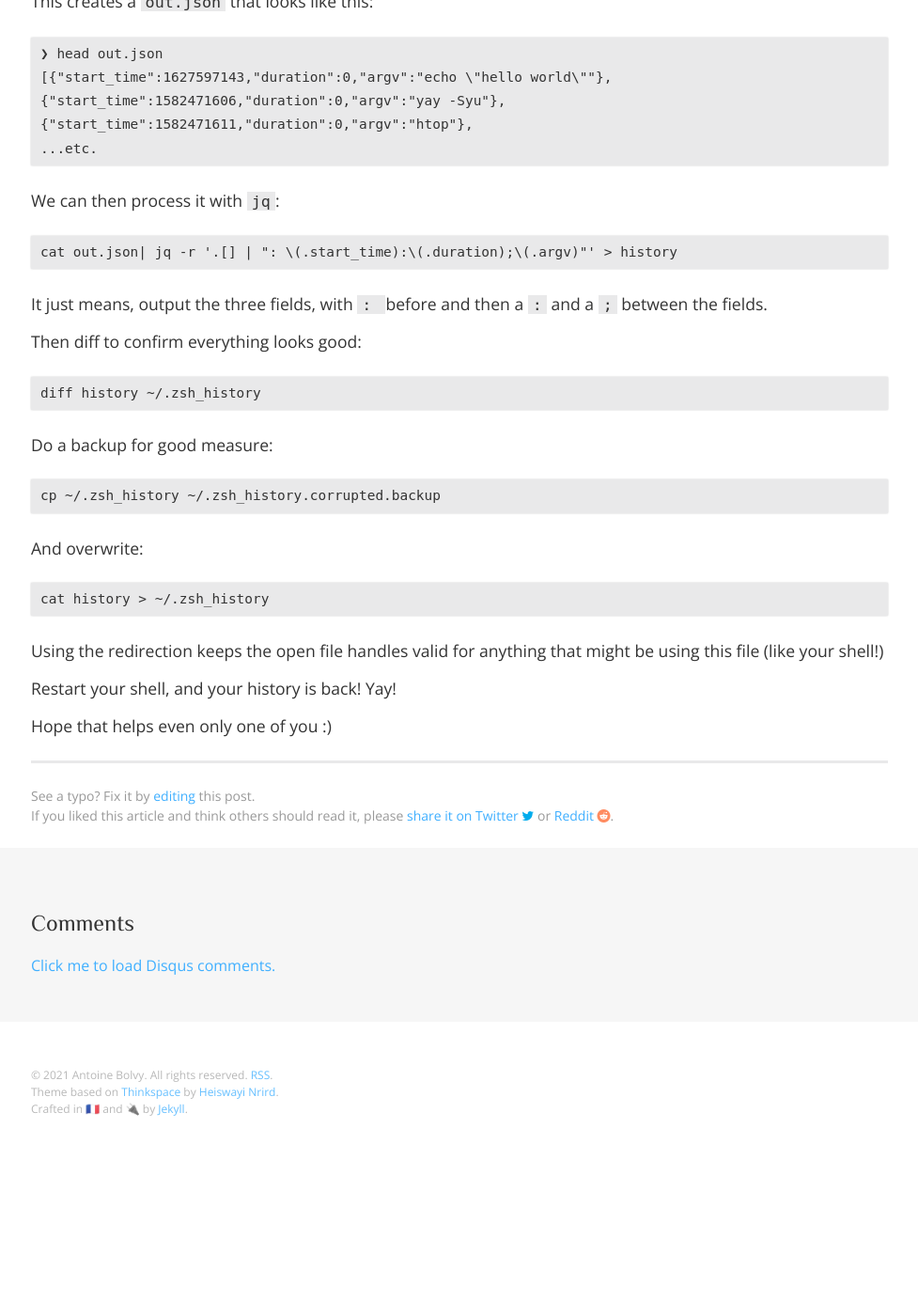
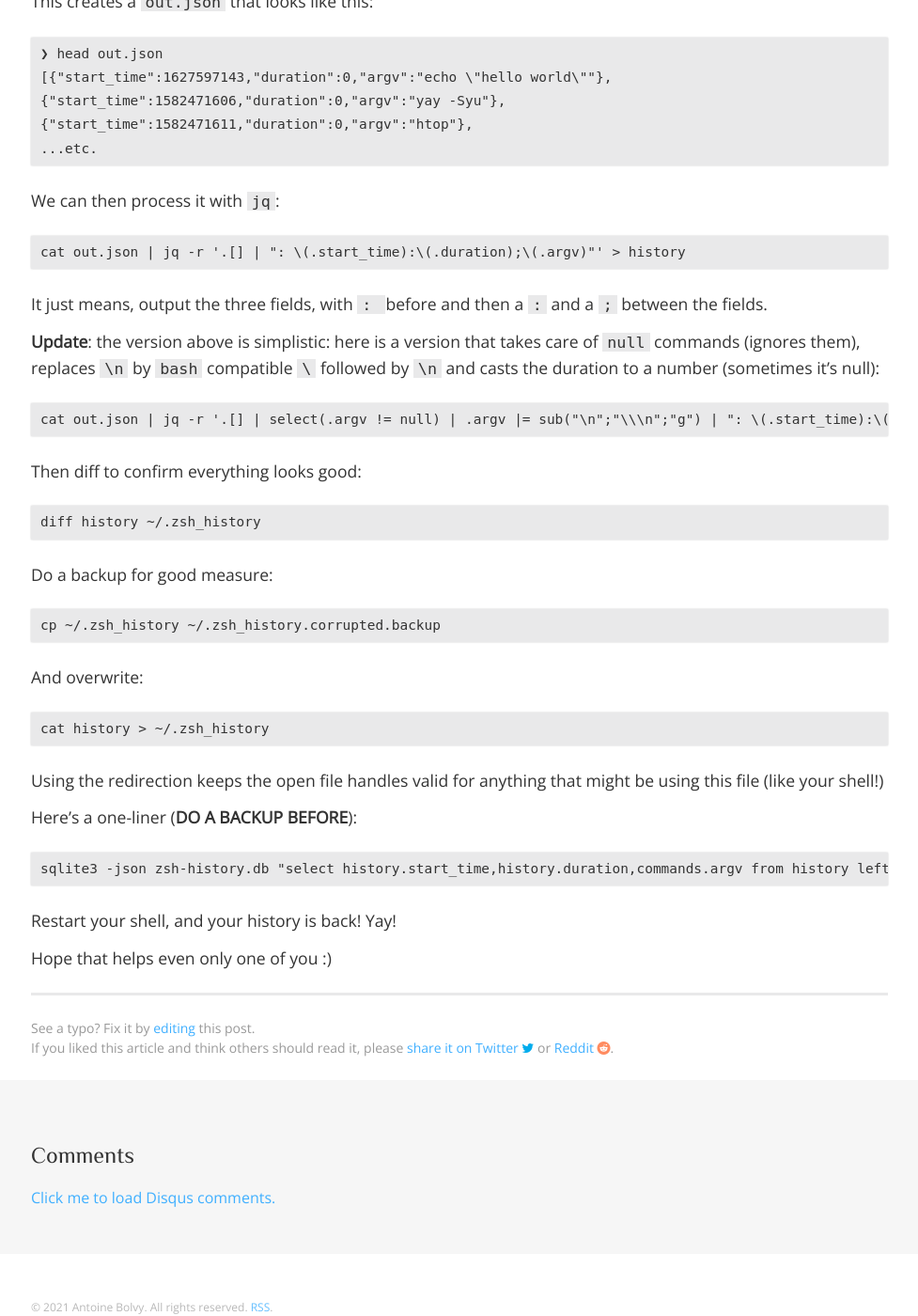
Before and after one commit to saveman71/saveman71.github.io, a Jekyll site: the page built from _posts/2021-09-08-recovering-zsh-history-from-histdb.md, in a window 1280 px wide and 1400 px high, scrolled down 2142 px. Shown: the whole window at 94% size, without its empty margins (151-1128 px from the left). Built offline with Jekyll 4.4.1, drawn with Linux system fonts in a browser that asks for light colours; before the commit the page ends 3379 px from its top, so only the background shows below that.

Commit message:
Fix jq command, add one-liner

````diff
--- a/_posts/2021-09-08-recovering-zsh-history-from-histdb.md
+++ b/_posts/2021-09-08-recovering-zsh-history-from-histdb.md
@@ -75,10 +75,16 @@ This creates a `out.json` that looks like this:
 We can then process it with `jq`:
 
 ```
-cat out.json| jq -r '.[] | ": \(.start_time):\(.duration);\(.argv)"' > history
+cat out.json | jq -r '.[] | ": \(.start_time):\(.duration);\(.argv)"' > history
 ```
 
 It just means, output the three fields, with `: ` before and then a `:` and a `;` between the fields.
+
+**Update**: the version above is simplistic: here is a version that takes care of `null` commands (ignores them), replaces `\n` by `bash` compatible `\` followed by `\n` and casts the duration to a number (sometimes it's null):
+
+```
+cat out.json | jq -r '.[] | select(.argv != null) | .argv |= sub("\n";"\\\n";"g") | ": \(.start_time):\(.duration // 0);\(.argv)' > history
+```
 
 Then diff to confirm everything looks good:
 ```
@@ -97,6 +103,12 @@ cat history > ~/.zsh_history
 
 Using the redirection keeps the open file handles valid for anything that might be using this file (like your shell!)
 
+Here's a one-liner (**DO A BACKUP BEFORE**):
+
+```
+sqlite3 -json zsh-history.db "select history.start_time,history.duration,commands.argv from history left join commands on history.command_id = commands.rowid;" | jq -r '.[] | select(.argv != null) | .argv |= sub("\n";"\\\n";"g") | ": \(.start_time):\(.duration // 0);\(.argv)"' > ~/.zsh_history
+```
+
 Restart your shell, and your history is back! Yay!
 
 Hope that helps even only one of you :)
````
